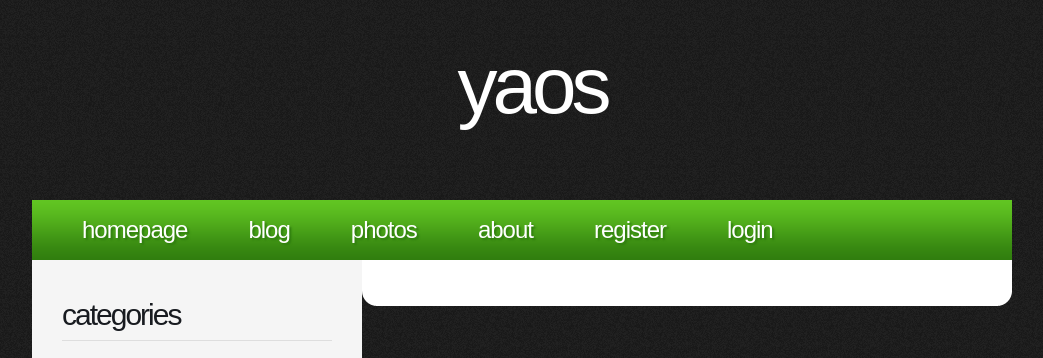
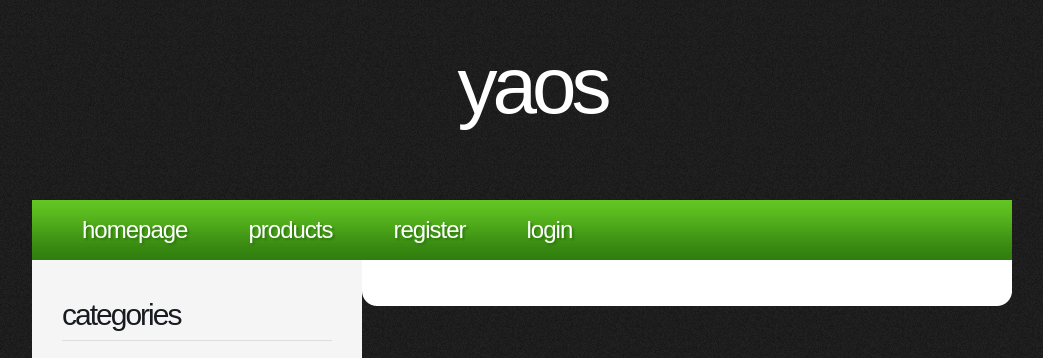
Before and after one commit to ironsteel/yaos, a Django app: page / in a window 1280 px wide. Shown: the part 40-398 px from the top of the page, without its empty margins (118-1161 px from the left). Run offline with Django 3.2, Linux system fonts and the light colour scheme; parts of the project's set-up code (start-up, migrations or seed data) failed here and were passed over.

Commit message:
Remove uneeded links

```diff
--- a/templates/index.html
+++ b/templates/index.html
@@ -17,9 +17,7 @@
 	<div id="menu">
 		<ul>
 			<li><a href="/">Homepage</a></li>
-			<li><a href="#">Blog</a></li>
-			<li><a href="#">Photos</a></li>
-			<li><a href="#">About</a></li>
+			<li><a href="/products/all">Products</a></li>
         {% if is_logged %}
             <li><a href="/accounts/logout/">Logout</a></li>
         {% else %}
```
